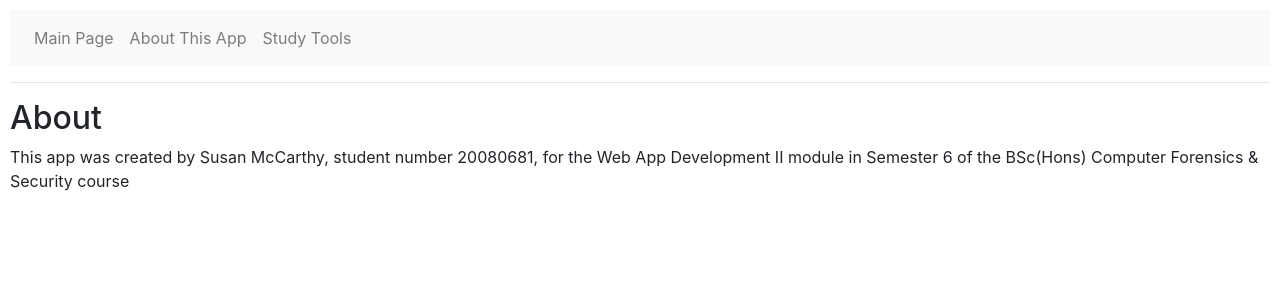
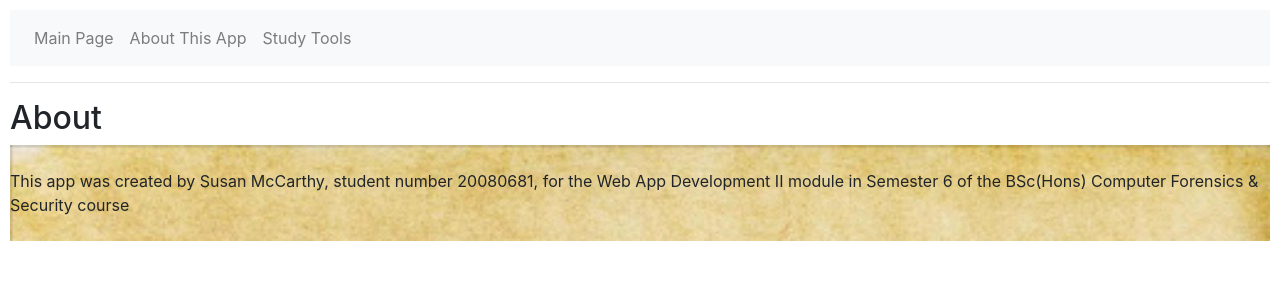
Before and after one commit to S-McCarthy-20080681/final-webapp, a React (Create React App) app: page /about in a window 1280 px wide. Shown: the top 300 px of the page. Built offline with nearby package versions, Linux system fonts and the light colour scheme; no server answers.

Commit message:
Finalised CSS

```diff
--- a/src/App.css
+++ b/src/App.css
@@ -18,3 +18,8 @@
 .timelogs {
   padding: 10px;
 }
+
+.pageBackground {
+  background-image: url('./background-image.jpg');
+  background-size: cover;
+}
--- a/src/components/About.js
+++ b/src/components/About.js
@@ -5,9 +5,11 @@ class About extends Component {
         return (
             <div>
                 <h2>About</h2>
-                <p className="pageBackground">This app was created by Susan McCarthy, student number 20080681,
+                <p className="pageBackground">
+                    <br /> This app was created by Susan McCarthy, student number 20080681,
                     for the Web App Development II module in Semester 6 of the
-                    BSc(Hons) Computer Forensics & Security course</p>
+                    BSc(Hons) Computer Forensics & Security course <br /> <br />
+                </p>
             </div>
         );
     }
--- a/src/components/StudyTools.js
+++ b/src/components/StudyTools.js
@@ -7,6 +7,7 @@ class StudyTools extends Component {
         return (
             <div>
                 <h2>Study Tools</h2>
+                <div className="pageBackground">
                 <br />
                 <h4>This is a list of references I used, alongside class notes and labs, to teach me
                     how to create and implement various parts of
@@ -33,6 +34,7 @@ class StudyTools extends Component {
                 <li><a href={'https://medium.com/swlh/how-to-create-your-first-mern-mongodb-express-js-react-js-and-node-js-stack-7e8b20463e66'}>Integrating Mongo 1</a></li>
                 <li><a href={'https://zellwk.com/blog/crud-express-mongodb/'}>Integrating Mongo 2</a></li>
                 <br />
+                </div>
             </div>
         );
     }
```
